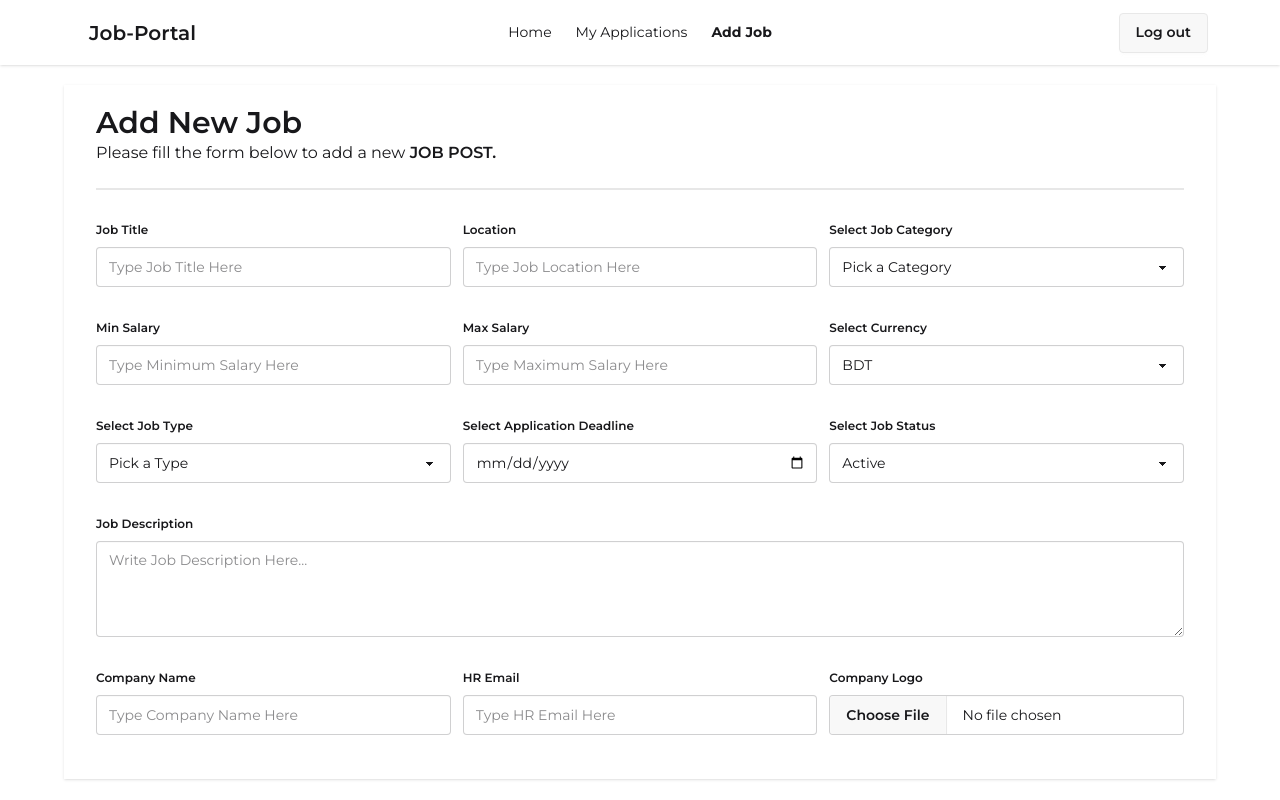
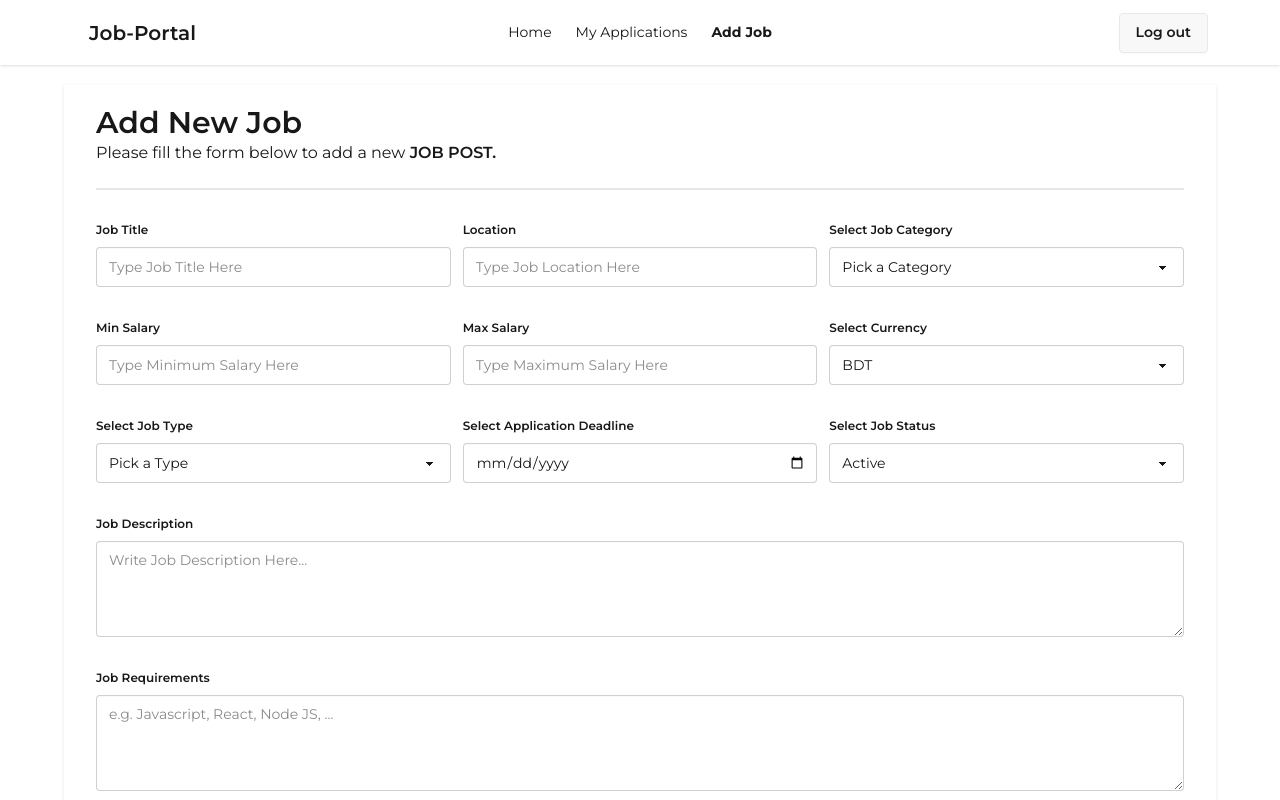
Before and after one commit to Suprio-Das/Job-Portal-Client, a React (Vite) app: page /addJobPost in a window 1280 px wide. Shown: the top 800 px of the page. Built offline with nearby package versions, Linux system fonts and the light colour scheme; no server answers; sample sign-in values are in the browser's storage.

Commit message:
Requirements field added

```diff
--- a/src/Pages/Job/AddJobPost.jsx
+++ b/src/Pages/Job/AddJobPost.jsx
@@ -89,6 +89,13 @@ const AddJobPost = () => {
                         <textarea className="textarea w-full h-24" name='description' placeholder="Write Job Description Here..." required></textarea>
                     </fieldset>
                 </div>
+                {/* Job Requirements and Responsibilities */}
+                <div className='mb-5'>
+                    <fieldset className="fieldset">
+                        <legend className="fieldset-legend">Job Requirements</legend>
+                        <textarea className="textarea w-full h-24" name='requirements' placeholder="e.g. Javascript, React, Node JS, ..." required></textarea>
+                    </fieldset>
+                </div>
                 {/* Company Name , email and Logo */}
                 <div className='grid grid-cols-3 gap-3 mb-5'>
                     <fieldset className="fieldset">
```
